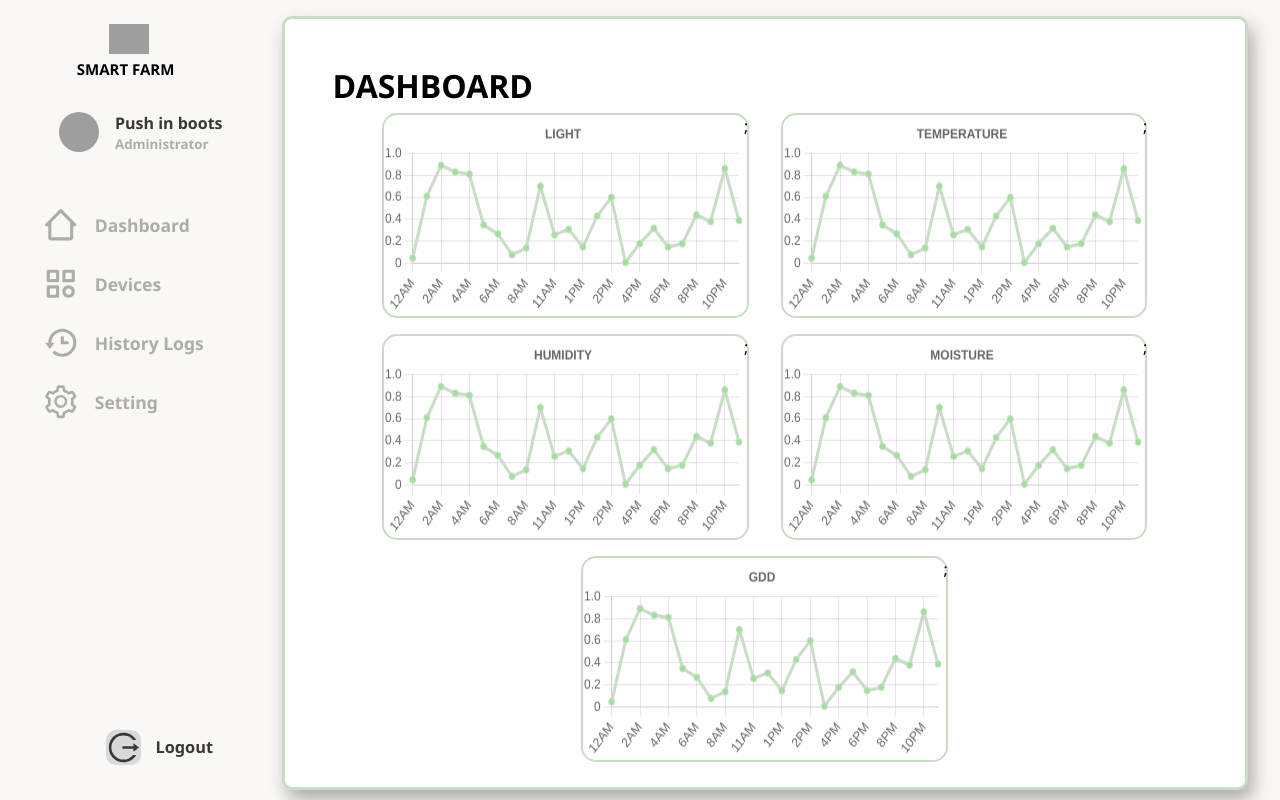
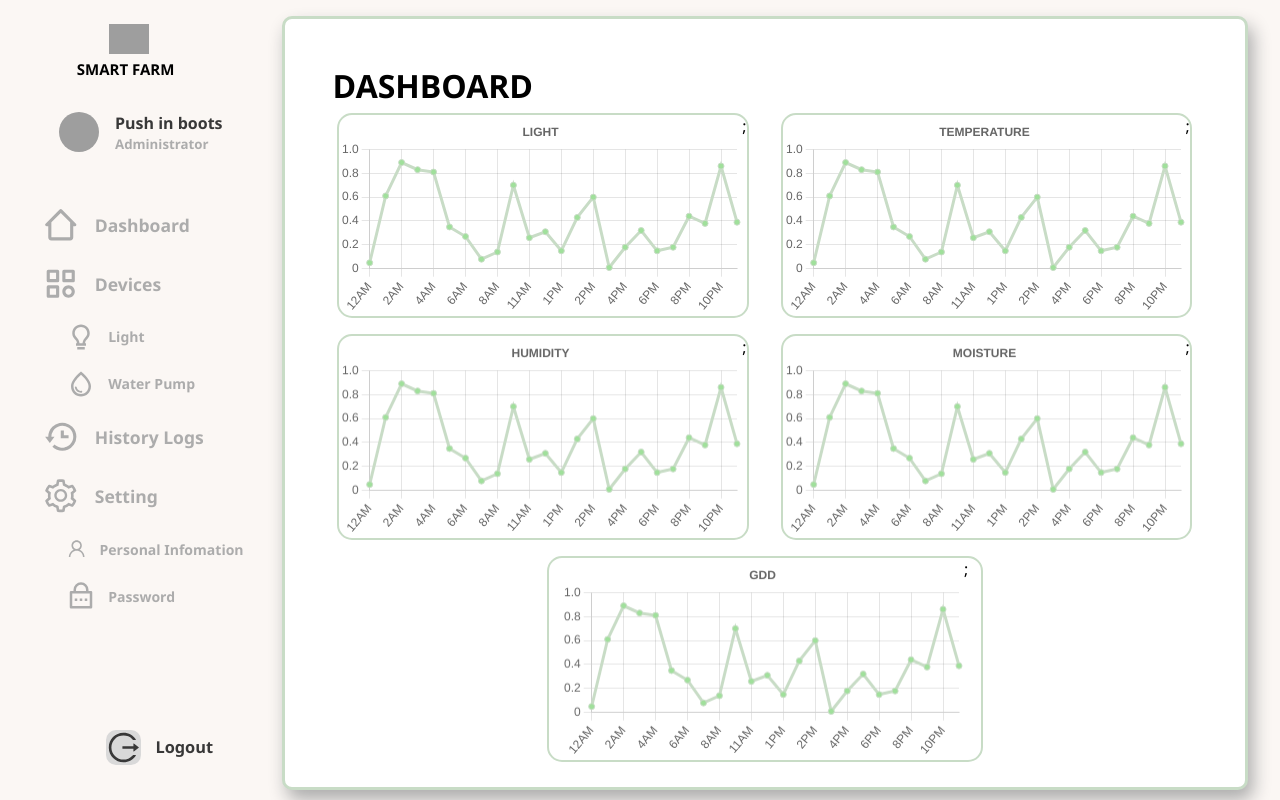
Before and after one commit to ShinyKiwis/smart-farm, a React (Vite) app: page / in a window 1280 px wide. Built offline with nearby package versions, Linux system fonts and the light colour scheme; grey boxes are pictures that could not be loaded.

Commit message:
update sidebar

```diff
--- a/src/components/Sidebar/Sidebar.jsx
+++ b/src/components/Sidebar/Sidebar.jsx
@@ -69,7 +69,7 @@ const SubSideBarItem = ({ Item, page,onHover, href, SubItem1, Subpage1, Subhref1
           </h3>
         </div>
       </Link>
-      <div className='devices_popout' style={onHover ? { display: "block" } : { display: "none" }}>
+      <div className='devices_popout' /*style={onHover ? { display: "block" } : { display: "none" }}*/>
         <SideBarItem Item={SubItem1} page={Subpage1} href={Subhref1} />
         <SideBarItem Item={SubItem2} page={Subpage2} href={Subhref2} />
       </div>
--- a/src/pages/Dashboard/Dashboard.css
+++ b/src/pages/Dashboard/Dashboard.css
@@ -19,7 +19,7 @@
     justify-content: center;
 }
 .dashboard .holder{
-    width: 42%;
+    width: 50%;
     height:100% !important;
     display:flex;
     justify-content: center;
```
